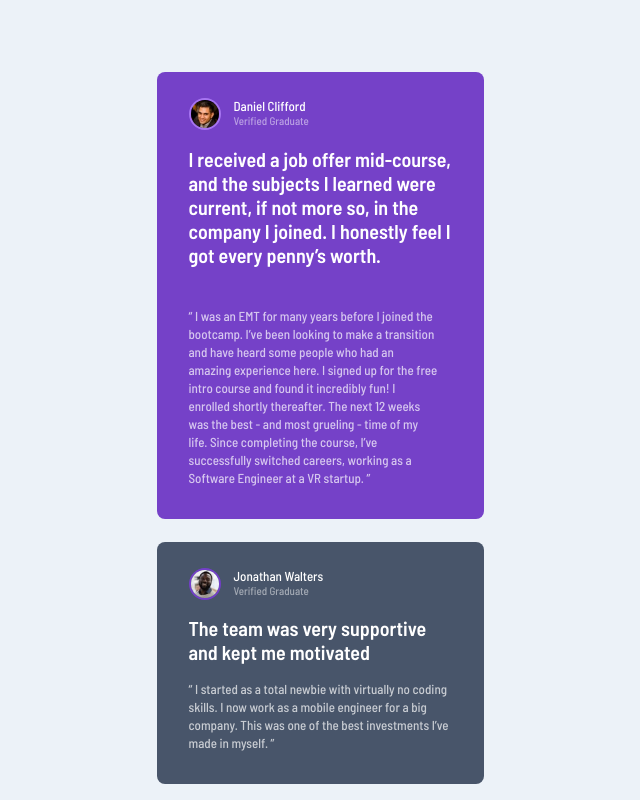
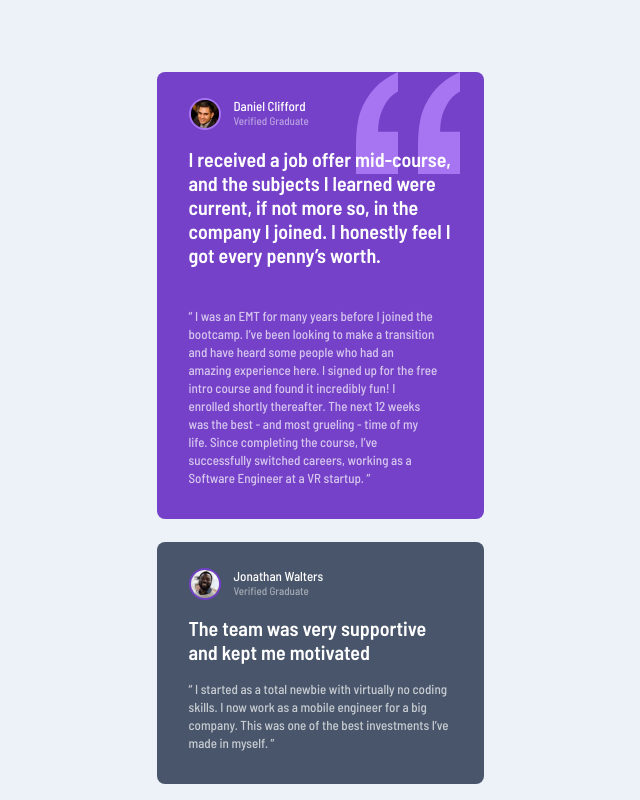
Before and after one commit to fish-ladder/testimonials-grid-section-main, a plain HTML site: page index.html in a window 1280 px wide. Shown: the top 800 px of the page, without its empty margins (320-960 px from the left). Drawn offline with Linux system fonts and the light colour scheme.

Commit message:
added quotation mark graphic in first card

```diff
--- a/index.html
+++ b/index.html
@@ -19,6 +19,11 @@
 <body>
   <div class="wrapper">
     <section class="card daniel">
+      <img
+      class="quotation-mark-graphic"
+      src="images/bg-pattern-quotation.svg"
+      alt="Quotation Mark Graphic"
+      >
       <img
         class="profile-pic"
         src="images/image-daniel.jpg"
--- a/styles.css
+++ b/styles.css
@@ -128,7 +128,21 @@ section {
     padding: 26px 32px 32px 32px;
 }
 
-section img {
+.daniel {
+    position: relative;
+    z-index: 1;
+}
+
+.quotation-mark-graphic {
+    width: 104px;
+    height: 102px;
+    position: absolute;
+    top: 0;
+    right: 24px;
+    z-index: -1;
+}
+
+.profile-pic {
     /* LAYOUT */
     box-sizing: content-box;
     width: 28px;
@@ -138,7 +152,7 @@ section img {
     margin-right: 13px;
 }
 
-.daniel img {
+.daniel .profile-pic {
     /* CONTENT STYLING */
     border: 2px solid var(--clr-border-light-violet);
 }
```
